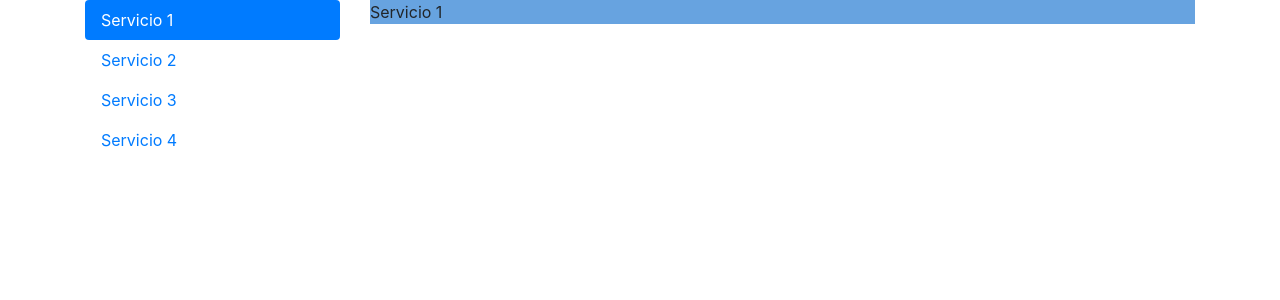
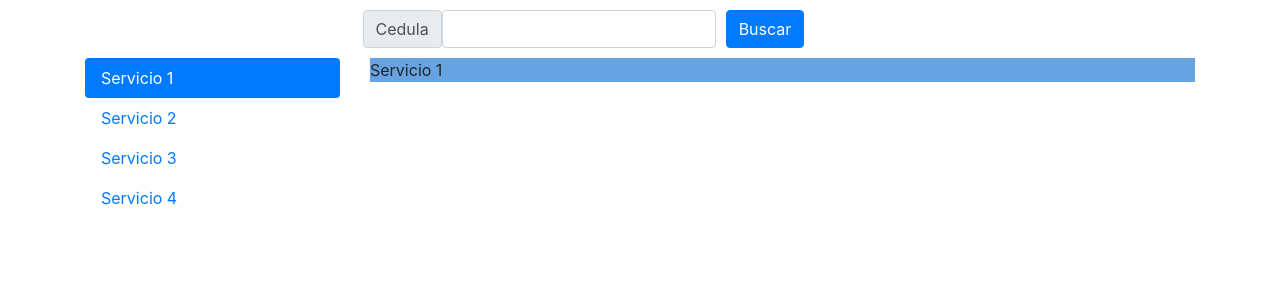
Before and after one commit to juank8911/appWebLanzada, an Angular app: page /buscarcita in a window 1280 px wide. Shown: the top 300 px of the page. Built offline with nearby package versions, Linux system fonts and the light colour scheme.

Commit message:
barra busqueda

```diff
--- a/src/app/components/buscar-cita/buscar-cita.component.css
+++ b/src/app/components/buscar-cita/buscar-cita.component.css
@@ -0,0 +1,15 @@
+#buscarC
+{
+    margin: 10px 0;
+
+}
+#inbuscar
+{
+text-align: center;
+margin: 0 25%
+}
+
+.btnbuscar
+{
+    margin: 0 10px;
+}
--- a/src/app/components/buscar-cita/buscar-cita.component.html
+++ b/src/app/components/buscar-cita/buscar-cita.component.html
@@ -1,4 +1,14 @@
+
 <div class="container">
+    <div class="input-group" id="buscarC">
+      <div id="inbuscar">
+        <div class="input-group-prepend">
+          <span class="input-group-text">Cedula</span>
+          <input type="text" aria-label="cedula" class="form-control">
+          <input type="submit" value="Buscar" class="btn btn-primary btnbuscar"/>
+        </div>
+      </div>
+      </div>
     <div class="row">
         <div class="col-3">
           <div class="nav flex-column nav-pills" id="v-pills-tab" role="tablist" aria-orientation="vertical">
```
